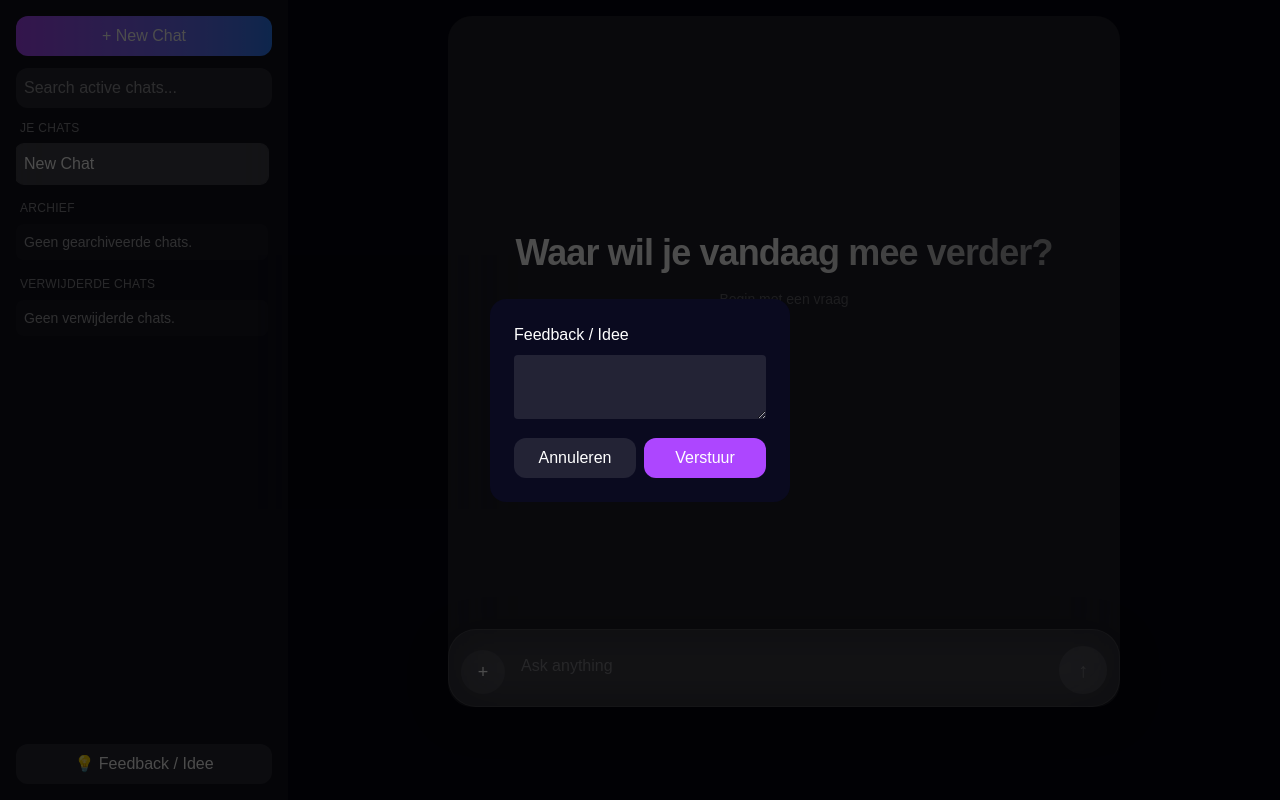
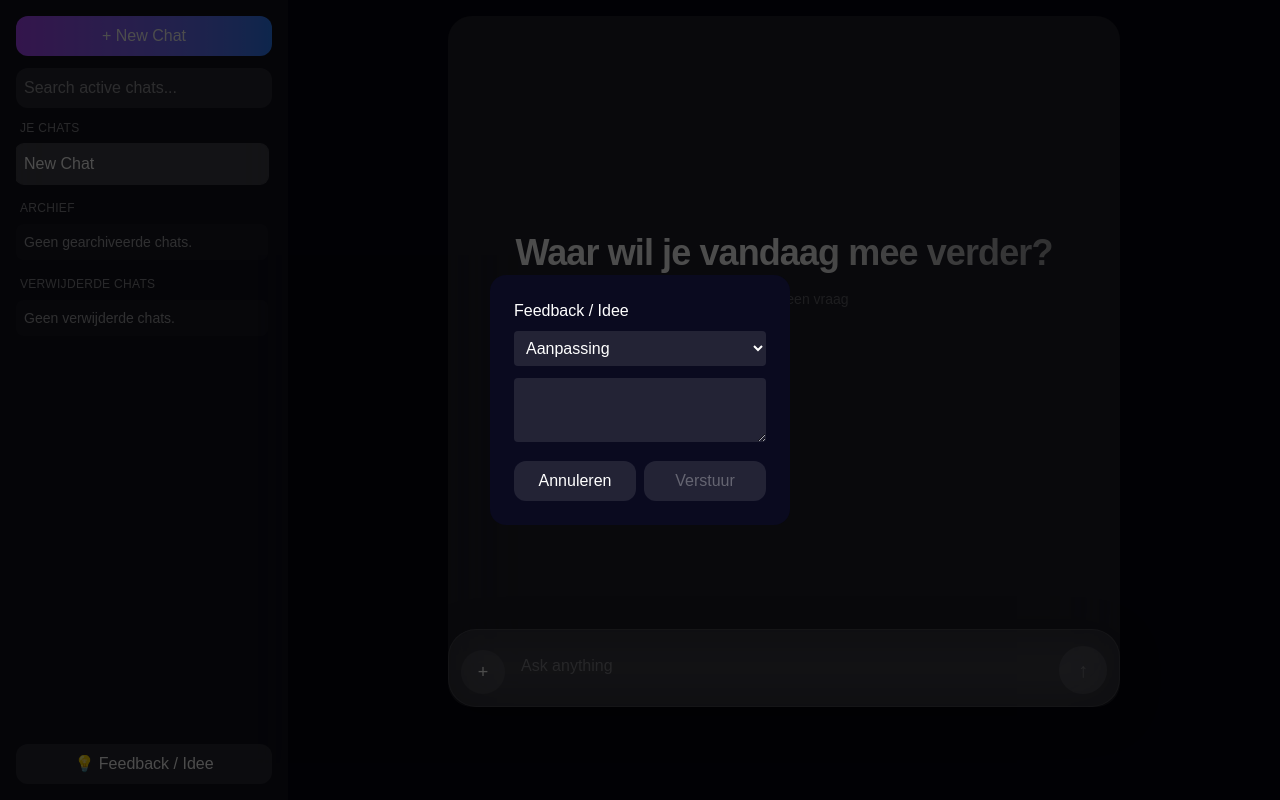
Before and after one commit to 1hoothoot2-cmd/OpenLura, a Next.js app: page / in a window 1280 px wide. Both pictures are taken after a click on the button "💡 Feedback / Idee". Built offline with nearby package versions, Linux system fonts and the light colour scheme.

Commit message:
add feedback main page

```diff
--- a/app/page.tsx
+++ b/app/page.tsx
@@ -18,6 +18,7 @@ export default function Home() {
   const [showClearDeletedConfirm, setShowClearDeletedConfirm] = useState(false);
   const [deleteTargetChatId, setDeleteTargetChatId] = useState<number | null>(null);
     const [feedbackText, setFeedbackText] = useState("");
+  const [feedbackCategory, setFeedbackCategory] = useState("adjustment");
   const [feedbackUI, setFeedbackUI] = useState<{ [key: string]: string }>({});
   const [feedbackGiven, setFeedbackGiven] = useState<{ [key: string]: boolean }>({});
   const [improvedFeedbackGiven, setImprovedFeedbackGiven] = useState<{ [key: string]: boolean }>({});
@@ -633,11 +634,14 @@ const handleImprovedFeedback = (chatId: number, msgIndex: number, type: string)
 };
 
     const handleIdeaSubmit = () => {
+  if (!feedbackText.trim()) return;
+
   const key = "openlura_ideas";
   const existing = JSON.parse(localStorage.getItem(key) || "[]");
 
     const ideaEntry = {
-    text: feedbackText,
+    text: feedbackText.trim(),
+    source: `idea_${feedbackCategory}`,
     timestamp: Date.now(),
   };
 
@@ -652,14 +656,16 @@ const handleImprovedFeedback = (chatId: number, msgIndex: number, type: string)
     },
         body: JSON.stringify({
       type: "idea",
-      message: feedbackText,
+      message: feedbackText.trim(),
       userMessage: "Feedback / Idee",
+      source: `idea_${feedbackCategory}`,
     }),
   }).then(() => {
     window.dispatchEvent(new Event("openlura_feedback_update"));
   });
 
     setFeedbackText("");
+  setFeedbackCategory("adjustment");
   setShowFeedbackBox(false);
 };
 
@@ -1038,6 +1044,15 @@ const handleImprovedFeedback = (chatId: number, msgIndex: number, type: string)
         <div className="fixed inset-0 bg-black/70 flex items-center justify-center z-50">
           <div className="bg-[#0a0a1f] p-6 rounded-2xl w-[300px]">
                         <h2 className="mb-2">Feedback / Idee</h2>
+            <select
+              value={feedbackCategory}
+              onChange={(e) => setFeedbackCategory(e.target.value)}
+              className="w-full p-2 rounded bg-white/10 mb-3"
+            >
+              <option value="bug">Bug</option>
+              <option value="adjustment">Aanpassing</option>
+              <option value="feedback_learning">AI feedback</option>
+            </select>
             <textarea
               value={feedbackText}
               onChange={(e) => setFeedbackText(e.target.value)}
@@ -1048,6 +1063,7 @@ const handleImprovedFeedback = (chatId: number, msgIndex: number, type: string)
                                 onClick={() => {
                   setShowFeedbackBox(false);
                   setFeedbackText("");
+                  setFeedbackCategory("adjustment");
                 }}
                 className="flex-1 p-2 bg-white/10 rounded-xl"
               >
@@ -1055,7 +1071,12 @@ const handleImprovedFeedback = (chatId: number, msgIndex: number, type: string)
               </button>
                             <button
                 onClick={handleIdeaSubmit}
-                className="flex-1 p-2 bg-purple-500 rounded-xl"
+                disabled={!feedbackText.trim()}
+                className={`flex-1 p-2 rounded-xl ${
+                  feedbackText.trim()
+                    ? "bg-purple-500"
+                    : "bg-white/10 text-white/30"
+                }`}
               >
                 Verstuur
               </button>
```
Lines whose indentation alone changed are shown as unchanged.
